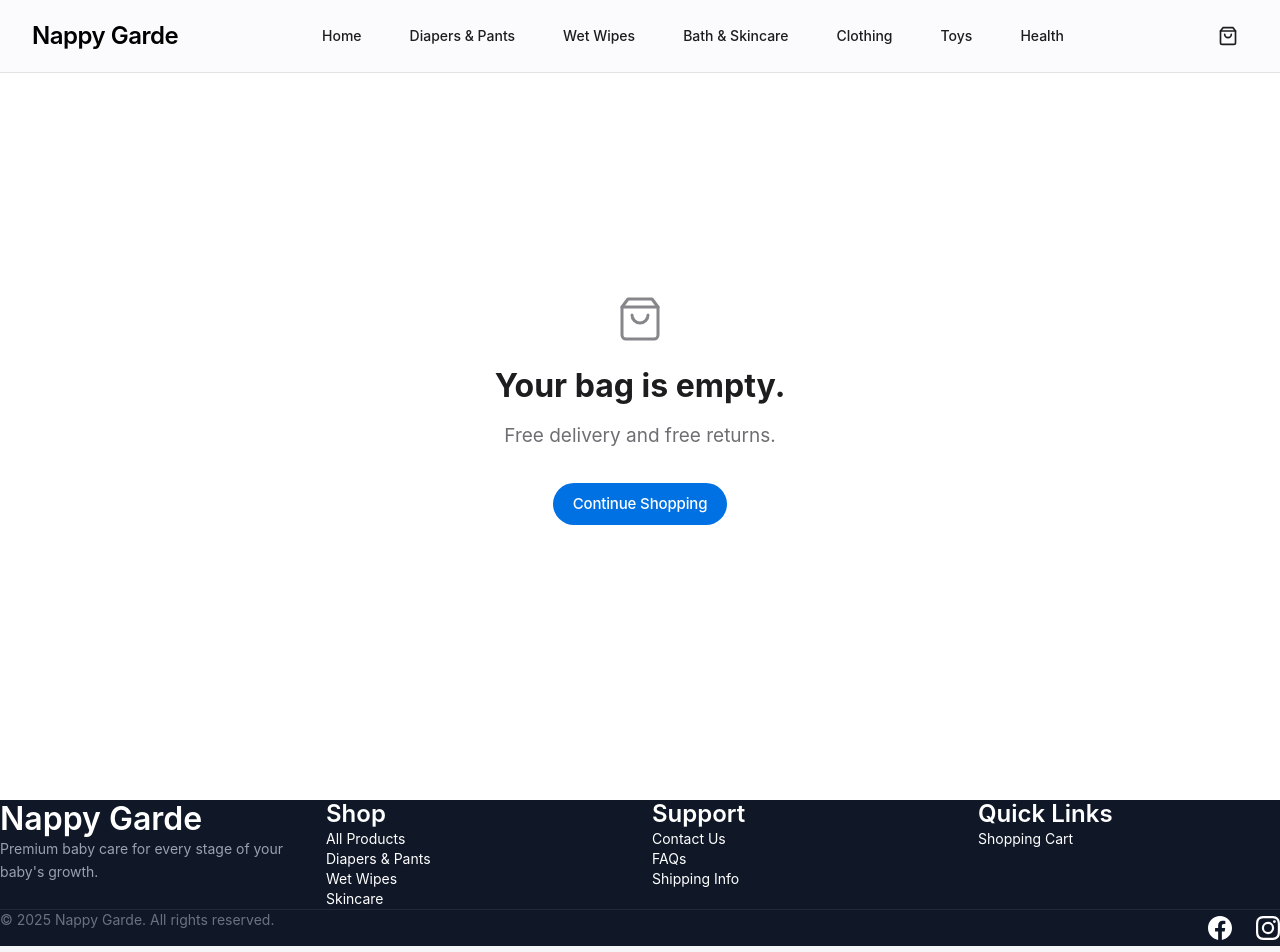
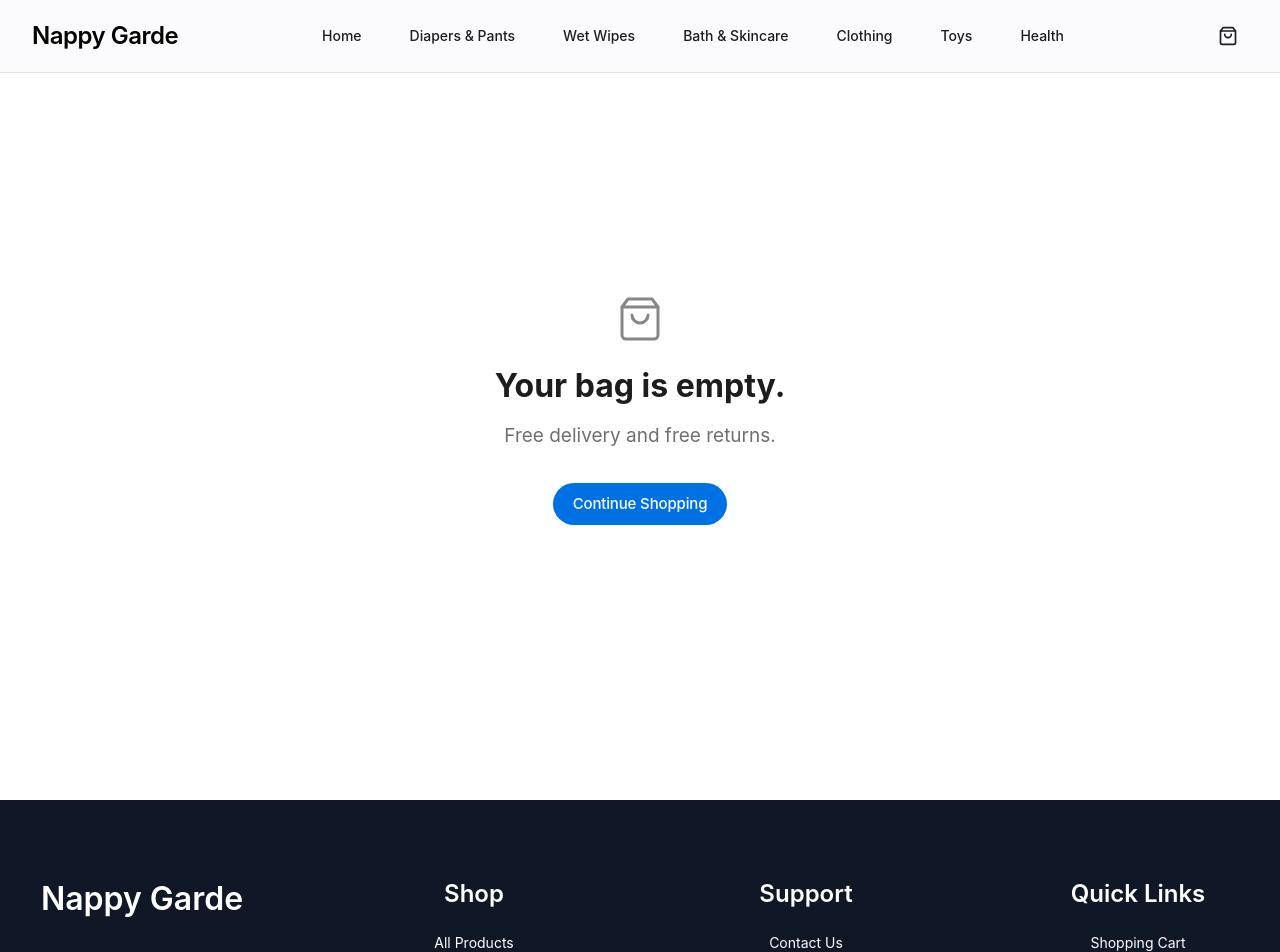
Before and after one commit to zakisheriff/Nappy-Garde-Main, a Next.js app in the folder web/: page /cart in a window 1280 px wide. Shown: the top 952 px of the page. Built offline with nearby package versions, Linux system fonts and the light colour scheme.

Commit message:
Added footer

```diff
--- a/web/src/app/page.tsx
+++ b/web/src/app/page.tsx
@@ -84,7 +84,7 @@ const Home = () => {
   }
 
   return (
-    <div className="home-page">
+    <div className="home-page" style={{ marginTop: "100px" }}>
       {/* 1. Hero Section */}
       <section className="hero-section hero-split-layout relative overflow-hidden">
         <div className="hero-aurora-1 absolute"></div>
@@ -92,7 +92,7 @@ const Home = () => {
 
         <div className="section-container hero-container-split flex flex-col md:flex-row items-center gap-8 py-12 px-4 relative z-10">
           <div className="hero-content-left flex-1 text-center md:text-left">
-            <h1 className="hero-headline-large text-4xl md:text-6xl font-bold mb-4 leading-tight">
+            <h1 className="hero-headline-large text-4xl md:text-6xl font-bold mb-4 leading-tight" >
               Premium Diapers <br />& Baby Care.
             </h1>
             <p className="hero-subtext-large text-lg md:text-xl text-gray-300 mb-8 max-w-lg mx-auto md:mx-0">
@@ -152,9 +152,9 @@ const Home = () => {
       </section>
 
       {/* 3. Best Sellers */}
-      <section className="section-container container mx-auto px-4 py-12 bg-gray-50 rounded-xl">
-        <h2 className="section-headline text-3xl font-bold mb-8 text-black">What Parents Are Loving</h2>
-        <div className="grid grid-cols-1 sm:grid-cols-2 lg:grid-cols-4 gap-6">
+      <section className="section-container container mx-auto px-4 py-24 bg-gray-50 rounded-xl" >
+        <h2 className="section-headline text-3xl font-bold mb-12 text-black text-center" >What Parents Are Loving</h2>
+        <div className="grid grid-cols-1 sm:grid-cols-2 lg:grid-cols-4 gap-8 justify-items-center" >
           {bestSellers.map((product) => (
             <ProductCard key={product.ProductID} product={product} /> // Reusing ProductCard instead of custom mini card for consistency
           ))}
--- a/web/src/app/products/page.tsx
+++ b/web/src/app/products/page.tsx
@@ -8,11 +8,18 @@ import './Products.css';
 function ProductsContent() {
     const searchParams = useSearchParams();
     const router = useRouter();
-    const [products, setProducts] = useState([]);
+    const [allProducts, setAllProducts] = useState<any[]>([]); // Store all raw products
+    const [products, setProducts] = useState<any[]>([]); // Store filtered products to display
     const [loading, setLoading] = useState(true);
     const [showMobileFilters, setShowMobileFilters] = useState(false);
 
-    const [filters, setFilters] = useState({
+    const [filters, setFilters] = useState<{
+        category: string;
+        search: string;
+        brand: string[];
+        inStock: boolean;
+        sort: string;
+    }>({
         category: searchParams.get('category') || '',
         search: searchParams.get('search') || '',
         brand: [],
@@ -28,15 +35,14 @@ function ProductsContent() {
         setFilters(prev => ({ ...prev, category, search }));
     }, [searchParams]);
 
+    // Initial Fetch - Runs ONCE
     useEffect(() => {
         fetchProducts();
-    }, [filters]);
+    }, []);
 
-    const fetchProducts = async () => {
-        try {
-            setLoading(true);
-            const res = await fetch('/api/products');
-            let data = await res.json();
+    // Filter Logic - Runs when filters or data change
+    useEffect(() => {
+        let data = [...allProducts];
 
         // Apply filters
         if (filters.category) {
@@ -62,20 +68,29 @@ function ProductsContent() {
         }
 
         setProducts(data);
+    }, [filters, allProducts]);
+
+    const fetchProducts = async () => {
+        try {
+            setLoading(true);
+            const res = await fetch('/api/products');
+            const data = await res.json();
+            setAllProducts(data);
         } catch (error) {
             console.error('Error fetching products:', error);
+            setAllProducts([]);
             setProducts([]);
         } finally {
             setLoading(false);
         }
     };
 
-    const handleFilterChange = (key, value) => {
+    const handleFilterChange = (key: keyof typeof filters, value: any) => {
         setFilters(prev => ({ ...prev, [key]: value }));
     };
 
-    const handleMultiSelect = (key, value) => {
-        setFilters(prev => ({
+    const handleMultiSelect = (key: 'brand', value: string) => {
+        setFilters((prev) => ({
             ...prev,
             [key]: prev[key].includes(value)
                 ? prev[key].filter(v => v !== value)
@@ -93,49 +108,6 @@ function ProductsContent() {
         });
         router.push('/products');
     };
-
-    const FilterContent = () => (
-        <>
-            {/* Search */}
-            <div className="filter-group">
-                <h4>SEARCH</h4>
-                <input
-                    type="text"
-                    className="form-input"
-                    placeholder="Search..."
-                    value={filters.search}
-                    onChange={(e) => handleFilterChange('search', e.target.value)}
-                />
-            </div>
-
-            {/* Brand Filter */}
-            <div className="filter-group">
-                <h4>BRAND</h4>
-                {BRANDS.map(brand => (
-                    <label key={brand} className="filter-option">
-                        <input
-                            type="checkbox"
-                            checked={filters.brand.includes(brand)}
-                            onChange={() => handleMultiSelect('brand', brand)}
-                        />
-                        {brand}
-                    </label>
-                ))}
-            </div>
-
-            {/* In Stock Toggle */}
-            <div className="filter-group checkbox-group">
-                <label className="filter-option">
-                    <input
-                        type="checkbox"
-                        checked={filters.inStock}
-                        onChange={(e) => handleFilterChange('inStock', e.target.checked)}
-                    />
-                    In Stock Only
-                </label>
-            </div>
-        </>
-    );
 
     return (
         <div className="products-page">
@@ -165,7 +137,12 @@ function ProductsContent() {
                         <h3>Filters</h3>
                         <button onClick={clearFilters} className="clear-filters-btn">Clear All</button>
                     </div>
-                    <FilterContent />
+                    <FilterContent
+                        filters={filters}
+                        handleFilterChange={handleFilterChange}
+                        handleMultiSelect={handleMultiSelect}
+                        brands={BRANDS}
+                    />
                 </aside>
 
                 {/* Mobile Filter Modal */}
@@ -187,7 +164,12 @@ function ProductsContent() {
                             <div className="filters-header">
                                 <button onClick={clearFilters} className="clear-filters-btn">Clear All</button>
                             </div>
-                            <FilterContent />
+                            <FilterContent
+                                filters={filters}
+                                handleFilterChange={handleFilterChange}
+                                handleMultiSelect={handleMultiSelect}
+                                brands={BRANDS}
+                            />
                             <button
                                 className="mobile-filter-toggle"
                                 style={{ marginTop: '20px', backgroundColor: '#0071e3', color: 'white', border: 'none' }}
@@ -238,6 +220,50 @@ function ProductsContent() {
     );
 }
 
+const FilterContent = ({ filters, handleFilterChange, handleMultiSelect, brands }: any) => (
+    <>
+        {/* Search */}
+        <div className="filter-group">
+            <h4>SEARCH</h4>
+            <input
+                type="text"
+                className="form-input"
+                placeholder="Search..."
+                value={filters.search}
+                onChange={(e) => handleFilterChange('search', e.target.value)}
+                style={{ border: '1px solid #d2d2d7', borderRadius: '12px', padding: '10px 12px', width: '100%' }}
+            />
+        </div>
+
+        {/* Brand Filter */}
+        <div className="filter-group">
+            <h4>BRAND</h4>
+            {brands.map((brand: string) => (
+                <label key={brand} className="filter-option">
+                    <input
+                        type="checkbox"
+                        checked={filters.brand.includes(brand)}
+                        onChange={() => handleMultiSelect('brand', brand)}
+                    />
+                    {brand}
+                </label>
+            ))}
+        </div>
+
+        {/* In Stock Toggle */}
+        <div className="filter-group checkbox-group">
+            <label className="filter-option">
+                <input
+                    type="checkbox"
+                    checked={filters.inStock}
+                    onChange={(e) => handleFilterChange('inStock', e.target.checked)}
+                />
+                In Stock Only
+            </label>
+        </div>
+    </>
+);
+
 export default function ProductsPage() {
     return (
         <Suspense fallback={<div>Loading...</div>}>
--- a/web/src/components/Footer.tsx
+++ b/web/src/components/Footer.tsx
@@ -7,21 +7,18 @@ const Footer = () => {
         <div className="flex flex-col w-full">
 
             {/* Footer Section - Dark Background */}
-            <footer className="bg-gray-900 text-white py-24 w-full mt-0">
+            <footer className="bg-gray-900 text-white w-full mt-0" style={{ padding: '80px 0' }}>
                 <div className="max-w-7xl mx-auto px-4 md:px-8">
-                    <div className="grid grid-cols-2 md:grid-cols-4 gap-x-12 lg:gap-x-24 gap-y-16 mb-20">
+                    <div className="grid grid-cols-1 md:grid-cols-4 whitespace-nowrap" style={{ gap: '48px', marginBottom: '64px', textAlign: 'center' }}>
                         {/* Company Info */}
-                        <div className="col-span-2 md:col-span-1">
-                            <h3 className="text-xl font-bold mb-4 !text-white">Nappy Garde</h3>
-                            <p className="text-gray-400 text-sm leading-relaxed max-w-xs">
-                                Premium baby care for every stage of your baby's growth.
-                            </p>
+                        <div className="col-span-1 md:col-span-1 whitespace-normal flex flex-col items-center">
+                            <h3 className="text-xl font-bold mb-4 !text-white text-center">Nappy Garde</h3>
                         </div>
 
                         {/* Shop */}
-                        <div>
-                            <h4 className="font-semibold mb-8 !text-white text-lg">Shop</h4>
-                            <ul className="space-y-6 text-sm">
+                        <div style={{ display: 'flex', flexDirection: 'column', gap: '16px', alignItems: 'center' }}>
+                            <h4 className="font-semibold text-lg !text-white" style={{ marginBottom: '8px' }}>Shop</h4>
+                            <ul className="text-sm" style={{ display: 'flex', flexDirection: 'column', gap: '16px', alignItems: 'center' }}>
                                 <li><Link href="/products" className="text-gray-400 hover:text-white transition-colors">All Products</Link></li>
                                 <li><Link href="/products?category=Diapers" className="text-gray-400 hover:text-white transition-colors">Diapers & Pants</Link></li>
                                 <li><Link href="/products?category=Wipes" className="text-gray-400 hover:text-white transition-colors">Wet Wipes</Link></li>
@@ -30,9 +27,9 @@ const Footer = () => {
                         </div>
 
                         {/* Support */}
-                        <div>
-                            <h4 className="font-semibold mb-8 !text-white text-lg">Support</h4>
-                            <ul className="space-y-6 text-sm">
+                        <div style={{ display: 'flex', flexDirection: 'column', gap: '16px', alignItems: 'center' }}>
+                            <h4 className="font-semibold text-lg !text-white" style={{ marginBottom: '8px' }}>Support</h4>
+                            <ul className="text-sm" style={{ display: 'flex', flexDirection: 'column', gap: '16px', alignItems: 'center' }}>
                                 <li><a href="#" className="text-gray-400 hover:text-white transition-colors">Contact Us</a></li>
                                 <li><a href="#" className="text-gray-400 hover:text-white transition-colors">FAQs</a></li>
                                 <li><a href="#" className="text-gray-400 hover:text-white transition-colors">Shipping Info</a></li>
@@ -40,19 +37,19 @@ const Footer = () => {
                         </div>
 
                         {/* Quick Links */}
-                        <div>
-                            <h4 className="font-semibold mb-8 !text-white text-lg">Quick Links</h4>
-                            <ul className="space-y-6 text-sm">
+                        <div style={{ display: 'flex', flexDirection: 'column', gap: '16px', alignItems: 'center' }}>
+                            <h4 className="font-semibold text-lg !text-white" style={{ marginBottom: '8px' }}>Quick Links</h4>
+                            <ul className="text-sm" style={{ display: 'flex', flexDirection: 'column', gap: '16px', alignItems: 'center' }}>
                                 <li><Link href="/cart" className="text-gray-400 hover:text-white transition-colors">Shopping Cart</Link></li>
                             </ul>
                         </div>
                     </div>
 
-                    <div className="border-t border-gray-800 pt-8 flex flex-col md:flex-row justify-between items-center gap-6">
-                        <p className="text-gray-500 text-sm">
+                    <div  style={{marginTop: '20px'}}>
+                        <p className="text-gray-500 text-sm text-center">
                             © {new Date().getFullYear()} Nappy Garde. All rights reserved.
                         </p>
-                        <div className="flex gap-6">
+                        <div className="flex gap-6 justify-center">
                             <a href="#" className="text-gray-400 hover:text-white transition-colors transform hover:scale-110" aria-label="Facebook">
                                 <svg width="24" height="24" viewBox="0 0 24 24" fill="currentColor">
                                     <path d="M24 12.073c0-6.627-5.373-12-12-12s-12 5.373-12 12c0 5.99 4.388 10.954 10.125 11.854v-8.385H7.078v-3.47h3.047V9.43c0-3.007 1.792-4.669 4.533-4.669 1.312 0 2.686.235 2.686.235v2.953H15.83c-1.491 0-1.956.925-1.956 1.874v2.25h3.328l-.532 3.47h-2.796v8.385C19.612 23.027 24 18.062 24 12.073z" />
```
Also changed, not shown: web/src/app/products/Products.css (+18 -0 lines). Lines whose indentation alone changed are shown as unchanged.
